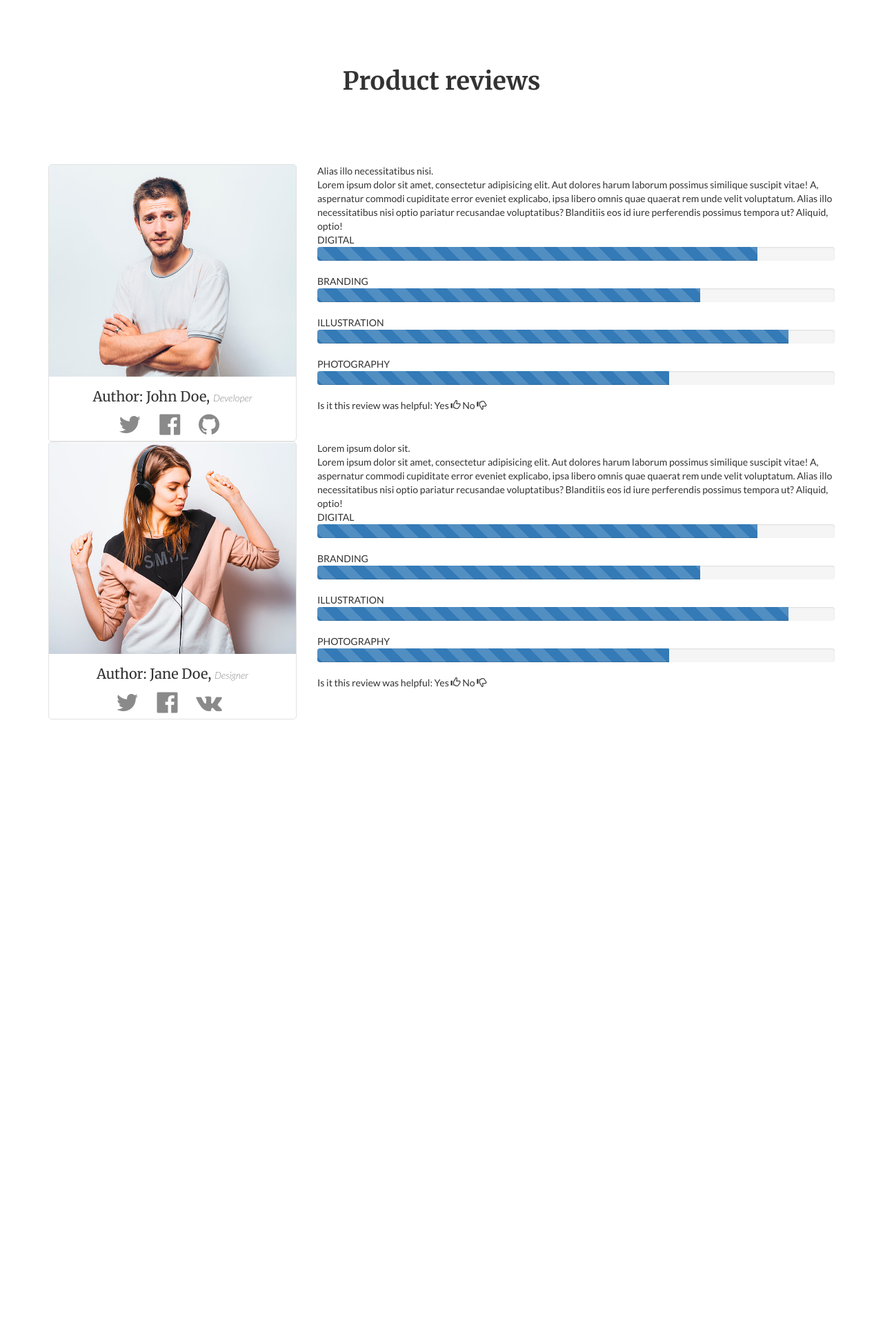
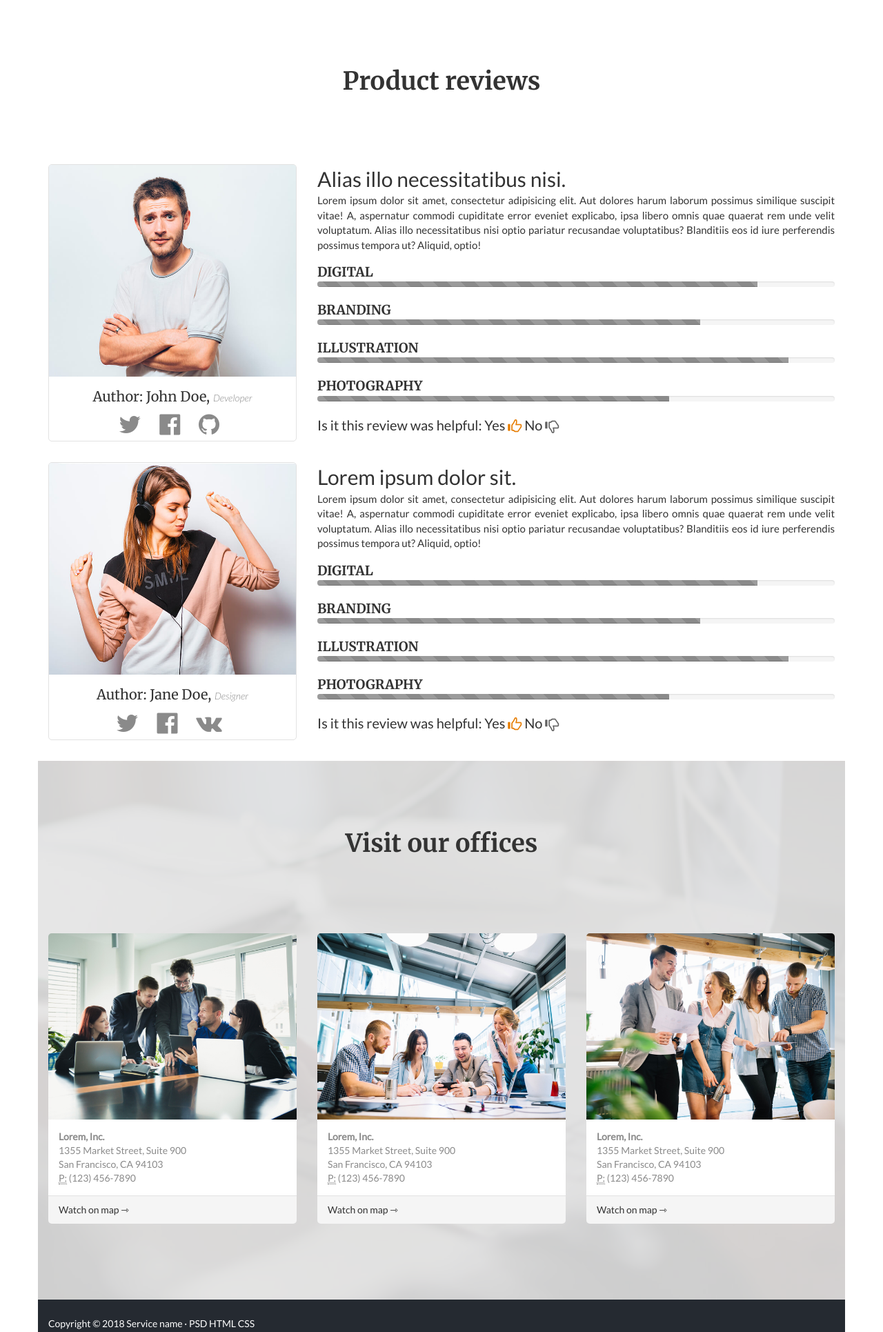
Before and after one commit to Jhon-Mosk/Portfolio, a PHP site: page /catalog.html in a window 1280 px wide. Shown: the part 1421-3352 px from the top of the page at 69% size. Before the commit the page ends 2464 px from the top, so only its background shows below. Run offline with PHP 8.4, Linux system fonts and the light colour scheme.

Commit message:
Added "Product reviews" "Visit our offices" and footer

```diff
--- a/Simple_Landing_Page/catalog.html
+++ b/Simple_Landing_Page/catalog.html
@@ -311,7 +311,53 @@
                     </div>
                 </div>
             </div>
+
+            <div class="row officesWrap">
+                <h2 class="ourOfficesHeader">Visit our offices</h2>
+                <div class="addresses">
+                    <div class="col-lg-4 col-md-4 col-sm-4 addressCol">
+                        <address>
+                            <img src="images/offices/1.jpg" alt="...">
+                            <div class="addressData">
+                                <strong>Lorem, Inc.</strong><br>
+                                1355 Market Street, Suite 900<br>
+                                San Francisco, CA 94103<br>
+                                <abbr title="Phone">P:</abbr> (123) 456-7890
+                            </div>
+                            <button data-toggle="modal" data-target="#watchOnMap">Watch on map &#8702;</button>
+                        </address>
+                    </div>
+                    <div class="col-lg-4 col-md-4 col-sm-4 addressCol">
+                        <address>
+                            <img src="images/offices/2.jpg" alt="...">
+                            <div class="addressData">
+                                <strong>Lorem, Inc.</strong><br>
+                                1355 Market Street, Suite 900<br>
+                                San Francisco, CA 94103<br>
+                                <abbr title="Phone">P:</abbr> (123) 456-7890
+                            </div>
+                            <button data-toggle="modal" data-target="#watchOnMap">Watch on map &#8702;</button>
+                        </address>
+                    </div>
+                    <div class="col-lg-4 col-md-4 col-sm-4 addressCol">
+                        <address>
+                            <img src="images/offices/3.jpg" alt="...">
+                            <div class="addressData">
+                                <strong>Lorem, Inc.</strong><br>
+                                1355 Market Street, Suite 900<br>
+                                San Francisco, CA 94103<br>
+                                <abbr title="Phone">P:</abbr> (123) 456-7890
+                            </div>
+                            <button data-toggle="modal" data-target="#watchOnMap">Watch on map &#8702;</button>
+                        </address>
+                    </div>
+                </div>
+            </div>
         </main>
+
+        <footer class="row">
+            Copyright &copy; 2018 Service name · PSD HTML CSS
+        </footer>
     </div><!-- /.container-->
 
     <script src="https://ajax.googleapis.com/ajax/libs/jquery/1.12.4/jquery.min.js"></script>
--- a/Simple_Landing_Page/styles/catalog.css
+++ b/Simple_Landing_Page/styles/catalog.css
@@ -169,6 +169,9 @@ body {
   text-align: center;
   margin: 0;
 }
+.reviewUnitWrap {
+  margin-bottom: 30px;
+}
 .reviewUnitWrap .review {
   border-radius: 5px;
   border: 1px solid #e2e2e2;
@@ -202,3 +205,97 @@ body {
   color: #626262;
   cursor: pointer;
 }
+.reviewUnitWrap .reviewServiceName {
+  font-size: 3rem;
+}
+.reviewUnitWrap .reviewPost {
+  font-size: 1.5rem;
+  text-align: justify;
+}
+.reviewUnitWrap .reviewIndexes {
+  margin-top: 15px;
+  font-family: 'Merriweather', serif;
+  font-weight: 700;
+  font-size: 1.9rem;
+}
+.reviewUnitWrap .reviewIndexes .progress {
+  height: 8px;
+}
+.reviewUnitWrap .reviewIndexes .progress-bar {
+  background-color: #8a8a8a;
+}
+.reviewUnitWrap .helpful {
+  font-size: 2rem;
+}
+.reviewUnitWrap .helpful span {
+  cursor: pointer;
+  position: relative;
+  top: 4px;
+}
+.reviewUnitWrap .helpful .glyphicon-thumbs-up {
+  color: #e67c00;
+}
+.reviewUnitWrap .helpful .glyphicon-thumbs-down {
+  color: #626262;
+}
+.officesWrap {
+  background: url(../images/offices.jpg) no-repeat center center, rgba(255, 255, 255, 0.8);
+  background-size: cover;
+  background-blend-mode: overlay;
+  padding-bottom: 100px;
+}
+.officesWrap .ourOfficesHeader {
+  font-family: 'Merriweather', serif;
+  font-weight: 700;
+  font-size: 36px;
+  margin: 100px 0;
+  text-align: center;
+}
+.officesWrap .addresses {
+  overflow: hidden;
+}
+@media (min-width: 480px) and (max-width: 767px) {
+  .officesWrap .addresses .addressCol {
+    width: 50%;
+    float: left;
+  }
+}
+@media (min-width: 480px) and (max-width: 767px) {
+  .officesWrap .addresses .addressCol:last-child {
+    width: 100%;
+  }
+}
+.officesWrap .addresses .addressData {
+  padding: 15px;
+  background: #ffffff;
+}
+.officesWrap .addresses address {
+  color: #8a8a8a;
+  margin: 0;
+  padding: 10px 0;
+}
+.officesWrap .addresses address button {
+  width: 100%;
+  display: block;
+  padding: 10px 15px;
+  background: #f5f5f5;
+  border: none;
+  border-top: 1px solid #e2e2e2;
+  border-bottom-left-radius: 5px;
+  border-bottom-right-radius: 5px;
+  color: #333;
+  text-align: left;
+}
+.officesWrap .addresses address button:hover {
+  color: #e67c00;
+}
+.officesWrap .addresses address img {
+  width: 100%;
+  border-top-left-radius: 5px;
+  border-top-right-radius: 5px;
+}
+footer {
+  background: #252a31;
+  color: #ffffff;
+  padding: 25px 15px;
+}
--- a/Simple_Landing_Page/styles/catalog.less
+++ b/Simple_Landing_Page/styles/catalog.less
@@ -216,6 +216,7 @@ body {
 }
 
 .reviewUnitWrap {
+    margin-bottom: 30px;
 
     .review {
         border-radius: 5px;
@@ -256,4 +257,119 @@ body {
             }
         }
     }
+
+    .reviewServiceName {
+        font-size: 3rem;
+    }
+
+    .reviewPost {
+        font-size: 1.5rem;
+        text-align: justify;
+    }
+
+    .reviewIndexes {
+        margin-top: 15px;
+        font-family: 'Merriweather', serif;
+        font-weight: 700;
+        font-size: 1.9rem;
+
+        .progress {
+            height: 8px;
+        }
+
+        .progress-bar {
+            background-color: #8a8a8a;
+        }
+    }
+
+    .helpful {
+        font-size: 2rem;
+
+        span {
+            cursor: pointer;
+            position: relative;
+            top: 4px;
+        }
+
+        .glyphicon-thumbs-up {
+            color: #e67c00;
+        }
+
+        .glyphicon-thumbs-down {
+            color: #626262;
+        }
+    }
 }
+
+.officesWrap {
+    background: url(../images/offices.jpg) no-repeat center center, rgba(255, 255, 255, 0.8);
+    background-size: cover;
+    background-blend-mode: overlay;
+    padding-bottom: 100px;
+
+    .ourOfficesHeader {
+        font-family: 'Merriweather', serif;
+        font-weight: 700;
+        font-size: 36px;
+        margin: 100px 0;
+        text-align: center;
+    }
+
+    .addresses {
+        overflow: hidden;
+
+        .addressCol {
+
+            .adaptive(480px, 767px, {
+                width: 50%;
+                float: left;
+            });
+
+            .adaptive(480px, 767px, {
+                &:last-child{
+                    width: 100%;
+                }
+            });
+        }
+
+        .addressData {
+            padding: 15px;
+            background: #ffffff;
+        }
+
+        address {
+            color: #8a8a8a;
+            margin: 0;
+            padding: 10px 0;
+
+            button {
+                width: 100%;
+                display: block;
+                padding: 10px 15px;
+                background: #f5f5f5;
+                border: none;
+                border-top: 1px solid #e2e2e2;
+                border-bottom-left-radius: 5px;
+                border-bottom-right-radius: 5px;
+                color: #333;
+                text-align: left;
+
+                &:hover {
+                    color: #e67c00;
+                }
+            }
+        }
+
+        address img {
+            width: 100%;
+            border-top-left-radius: 5px;
+            border-top-right-radius: 5px;
+        }
+    }
+}
+
+footer {
+    background: #252a31;
+    color: #ffffff;
+    padding: 25px 15px;
+}
```
